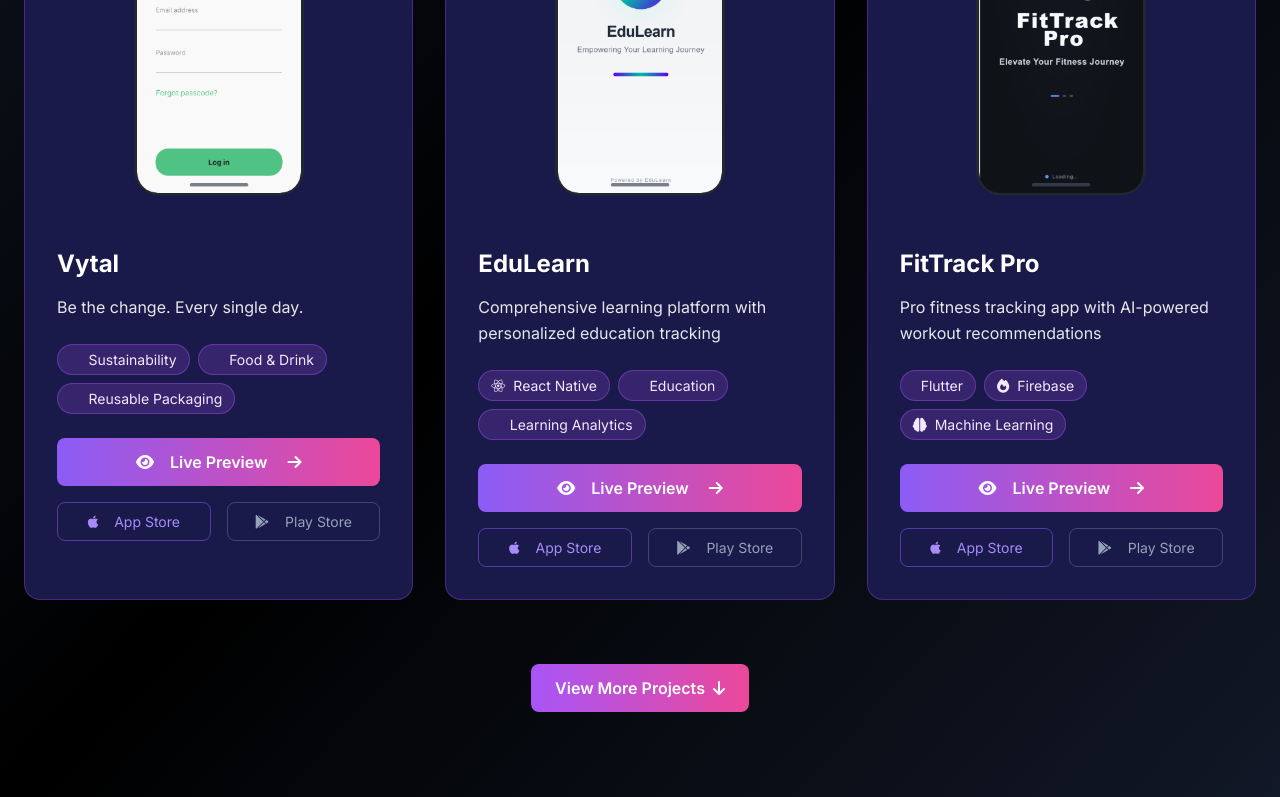
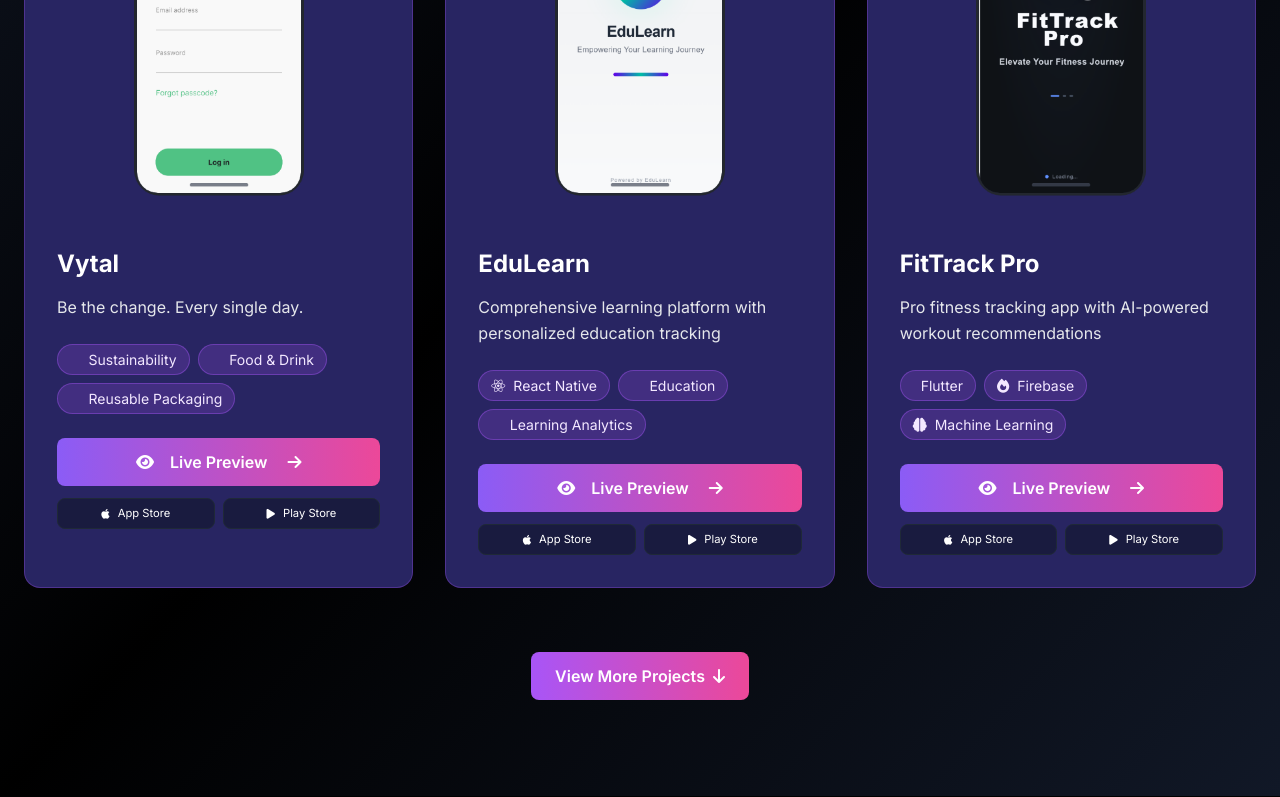
Before and after one commit to imakapp/portfolio, a Next.js app: page /projects in a window 1280 px wide. Shown: the part 575-1372 px from the top of the page. Built offline with nearby package versions, Linux system fonts and the light colour scheme.

Commit message:
Button style updated

```diff
--- a/src/components/ProjectCard.tsx
+++ b/src/components/ProjectCard.tsx
@@ -57,7 +57,7 @@ const ProjectCard = ({
 
   return (
     <>
-      <div className="group bg-[#1a1a4a] rounded-2xl overflow-hidden border border-purple-500/30 hover:border-purple-500/70 transition-all">
+      <div className="group bg-[#282562] rounded-2xl overflow-hidden border border-purple-500/30 hover:border-purple-500/70 transition-all">
         <div className="relative h-[400px] flex items-center justify-center">
           <div className="relative w-full h-full flex items-center justify-center">
             <MobileFrame scale={0.65} isPortrait={true}>
@@ -124,14 +124,14 @@ const ProjectCard = ({
             Live Preview
             <i className="fa-solid fa-arrow-right ml-3"></i>
           </button>
-          <div className="flex gap-4 mt-4 button-container">
+          <div className="flex gap-2 mt-3">
             {platforms.includes('ios') && (
               id === 'vytal' && appStore ? (
                 <a
                   href={appStore}
                   target="_blank"
                   rel="noopener noreferrer"
-                  className="button flex-1 bg-transparent border border-[rgba(139,92,246,0.5)] text-[#A78BFA] py-2 px-4 rounded-lg text-sm hover:bg-[rgba(139,92,246,0.1)] transition-all flex items-center justify-center"
+                  className="flex-1 bg-[#191b3f] border border-gray-800 text-white py-1.5 px-3 rounded-lg text-xs hover:bg-[#232655] transition-all flex items-center justify-center"
                 >
                   <i className="fa-brands fa-apple mr-2"></i>
                   App Store
@@ -139,7 +139,7 @@ const ProjectCard = ({
               ) : (
                 <Link
                   href={`/preview?image=${imageId}&project=${encodeURIComponent(title)}&platform=ios`}
-                  className="button flex-1 bg-transparent border border-[rgba(139,92,246,0.5)] text-[#A78BFA] py-2 px-4 rounded-lg text-sm hover:bg-[rgba(139,92,246,0.1)] transition-all flex items-center justify-center"
+                  className="flex-1 bg-[#191b3f] border border-gray-800 text-white py-1.5 px-3 rounded-lg text-xs hover:bg-[#232655] transition-all flex items-center justify-center"
                 >
                   <i className="fa-brands fa-apple mr-2"></i>
                   App Store
@@ -152,17 +152,17 @@ const ProjectCard = ({
                   href={playStore}
                   target="_blank"
                   rel="noopener noreferrer"
-                  className="button flex-1 bg-transparent border border-[rgba(100,116,139,0.5)] text-[#94A3B8] py-2 px-4 rounded-lg text-sm hover:bg-[rgba(100,116,139,0.1)] transition-all flex items-center justify-center"
+                  className="flex-1 bg-[#191b3f] border border-gray-800 text-white py-1.5 px-3 rounded-lg text-xs hover:bg-[#232655] transition-all flex items-center justify-center"
                 >
-                  <i className="fa-brands fa-google-play mr-2"></i>
+                  <i className="fa-solid fa-play mr-2"></i>
                   Play Store
                 </a>
               ) : (
                 <Link
                   href={`/preview?image=${imageId}&project=${encodeURIComponent(title)}&platform=android`}
-                  className="button flex-1 bg-transparent border border-[rgba(100,116,139,0.5)] text-[#94A3B8] py-2 px-4 rounded-lg text-sm hover:bg-[rgba(100,116,139,0.1)] transition-all flex items-center justify-center"
+                  className="flex-1 bg-[#191b3f] border border-gray-800 text-white py-1.5 px-3 rounded-lg text-xs hover:bg-[#232655] transition-all flex items-center justify-center"
                 >
-                  <i className="fa-brands fa-google-play mr-2"></i>
+                  <i className="fa-solid fa-play mr-2"></i>
                   Play Store
                 </Link>
               )
```
